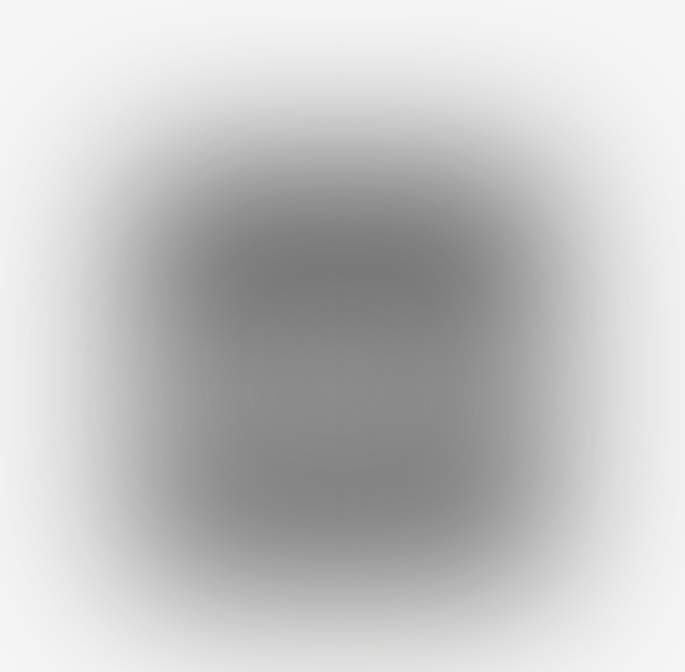
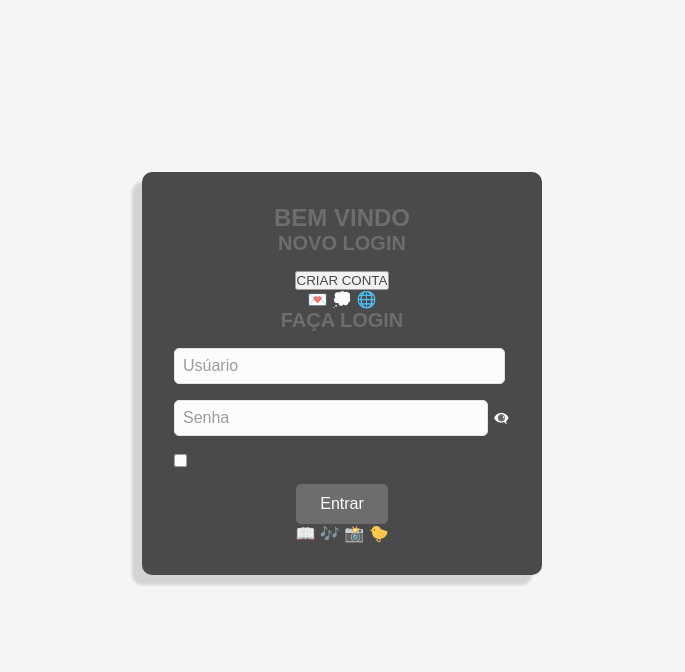
Before and after one commit to flaviamendes17/testetecnico, a plain HTML site: page index.html in a window 1280 px wide. Shown: the part 128-800 px from the top of the page, without its empty margins (498-1183 px from the left). Drawn offline with Linux system fonts and the light colour scheme.

Commit message:
style: mudança nas minensões

```diff
--- a/styles.css
+++ b/styles.css
@@ -29,7 +29,7 @@ body {
 .circle {
     position: absolute;
     border-radius: 50%;
-    filter: blur(80px);
+
     opacity: 0.7;
 }
 
@@ -56,7 +56,7 @@ body {
     background: #000000;
     backdrop-filter: blur(10px);
     border-radius: 10px;
-    box-shadow: 0 4px 10px rgba(0, 0, 0, 0.2);
+    box-shadow: -10px 10px 3px rgba(0, 0, 0, 0.2);
     text-align: center;
 }
 
```
